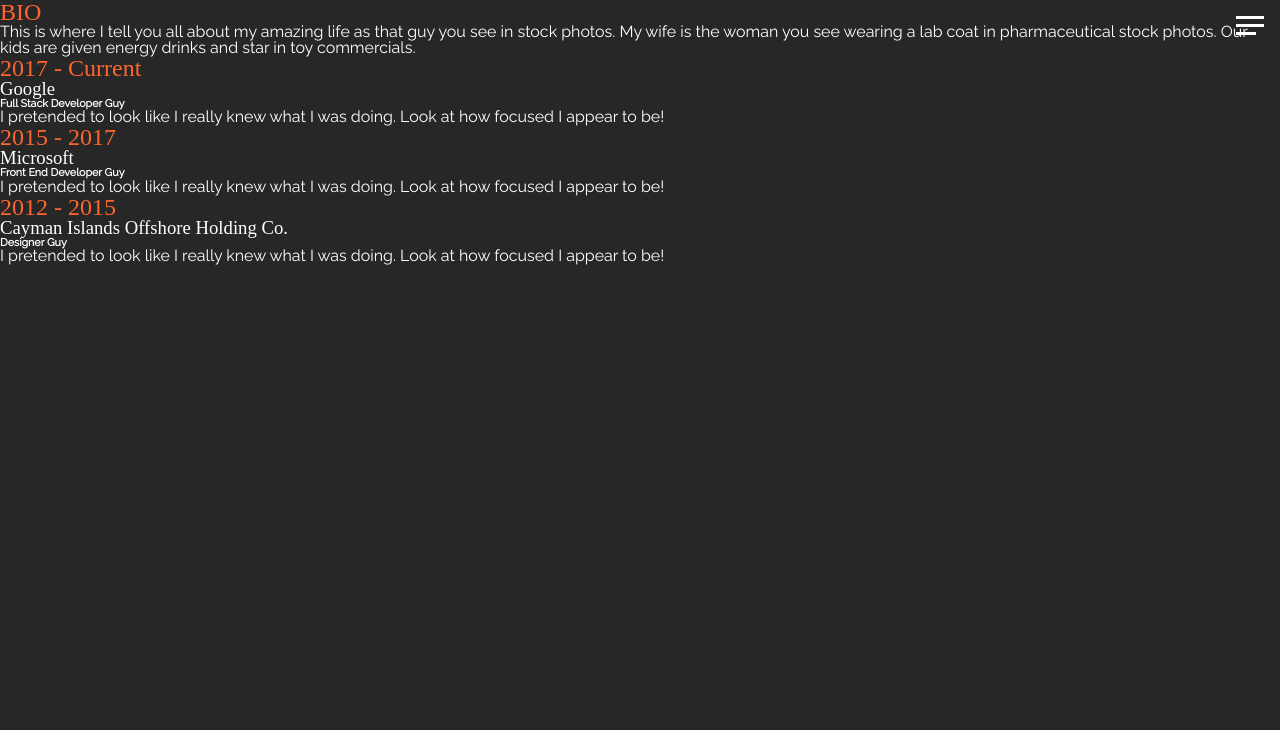
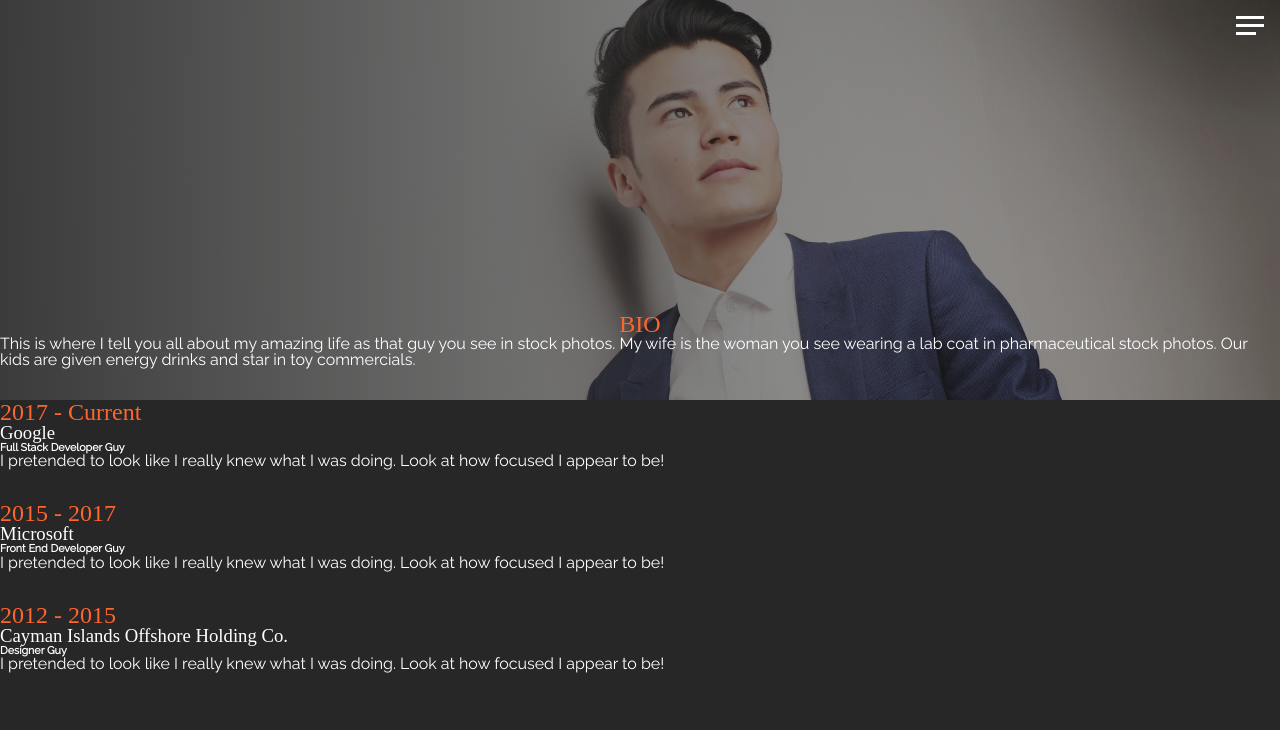
Before and after one commit to nic-dgl203-2021FA/assignment4b-WeatheredOak, a plain HTML site: page about.html in a window 1280 px wide. Shown: the top 730 px of the page. Drawn offline with Linux system fonts and the light colour scheme; a web font is replaced by a local one.

Commit message:
Added bio image, bg gradient, and align items
Also added flex

```diff
--- a/_about.scss
+++ b/_about.scss
@@ -0,0 +1,24 @@
+.about {
+    padding-bottom: 2rem;
+
+    &__bio-image {
+        height: 50vh;
+        width: 100%;
+        background:
+        linear-gradient(
+        to right,
+        rgba($primary-color, 0.9),
+        rgba($primary-color, 0.3)
+        ),
+        url('./img/model-1.jpg') center top;
+     background-size: cover;
+     display: flex;
+     flex-direction: column;
+     align-items: center;
+     justify-content: flex-end;
+    }
+
+    p {
+        margin-block-end: 2rem;
+    }
+}
```
Also changed, not shown: main.css, main.min.css, 2 other files.
